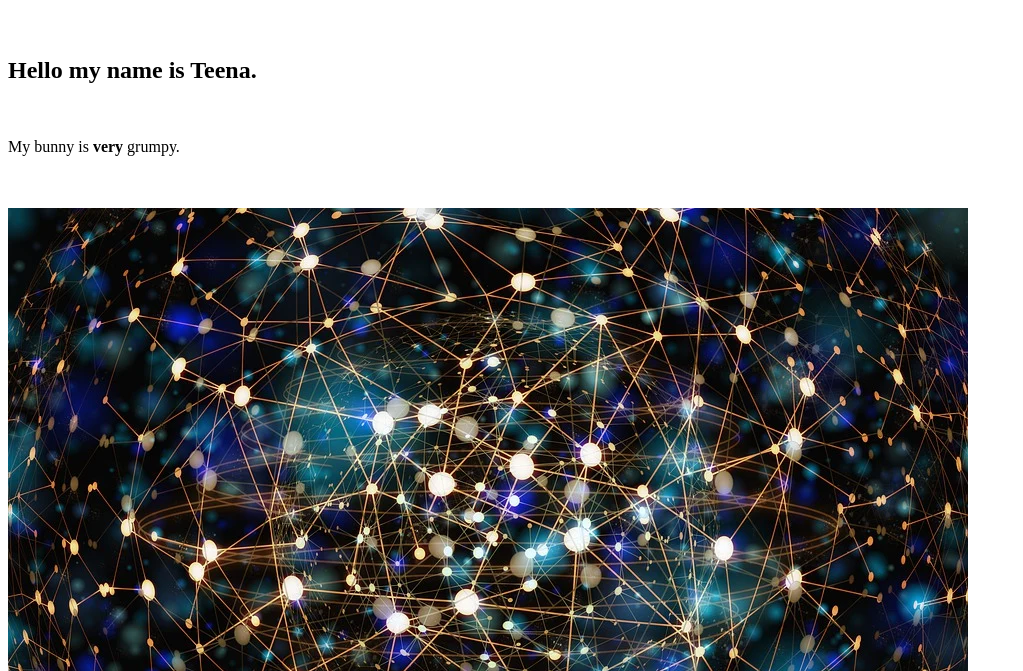
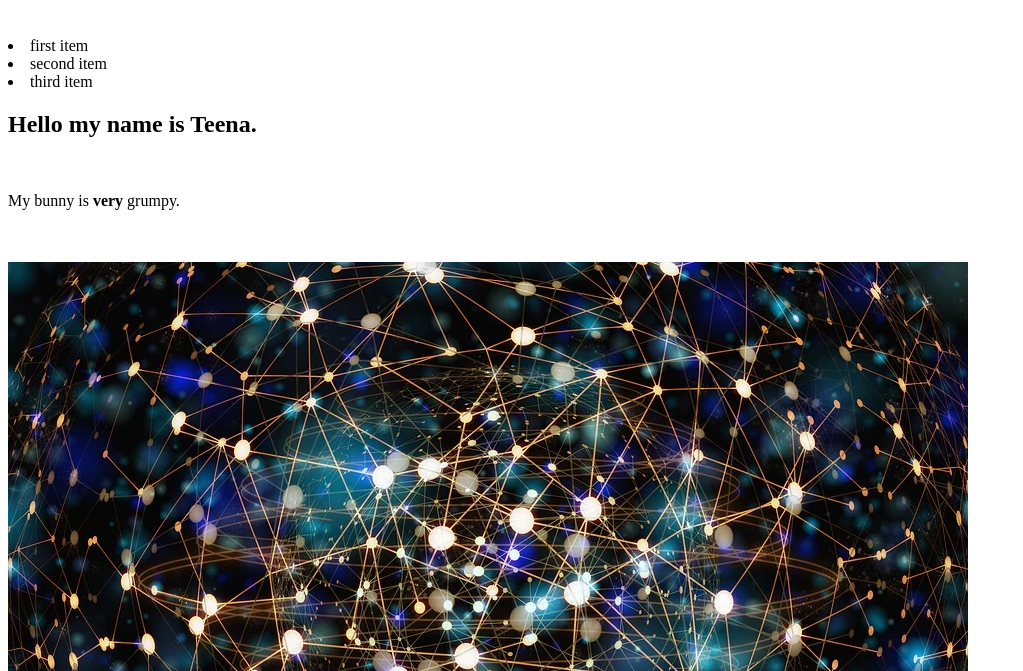
Before and after one commit to xo3d2diy/Website-2.0, a plain HTML site: page index-XXLOCCOXX.html in a window 1280 px wide. Shown: the part 129-800 px from the top of the page, without its empty margins (0-1023 px from the left). Drawn offline with Linux system fonts and the light colour scheme.

Commit message:
testing
Made addition and delection to see hoe it will appear in GH desktop

```diff
--- a/index-XXLOCCOXX.html
+++ b/index-XXLOCCOXX.html
@@ -15,6 +15,9 @@
 
 <center><h1> Hello my name is Teena. </h1></center>
 <br>
+<li>first item</li>
+<li>second item</li>
+<li>third item</li>
 <h2> Hello my name is Teena. </h2>
 <br>
 <p class="editor-note">My bunny is <strong>very</strong> grumpy.</p>
```
